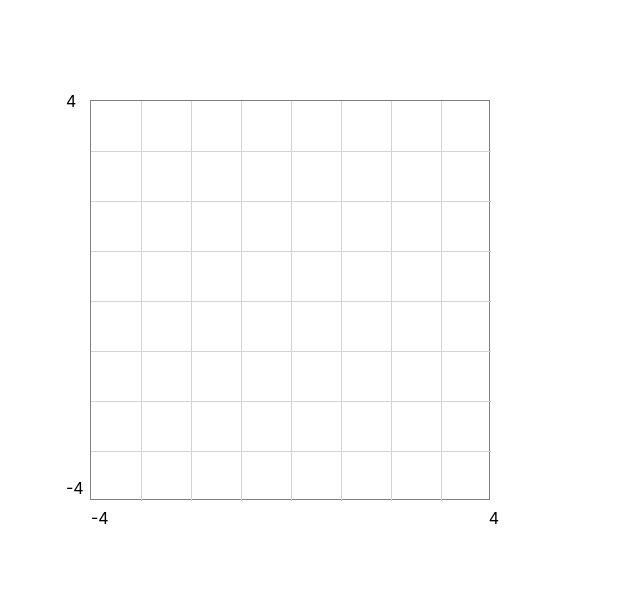
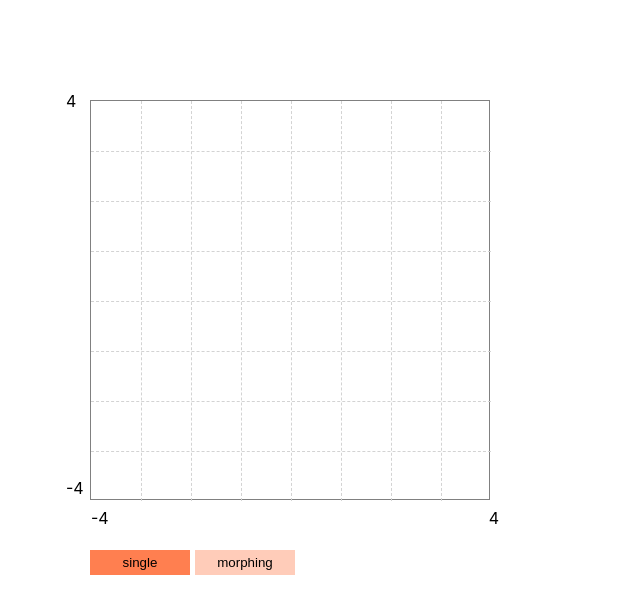
Before and after one commit to yu23ki14/lsp_fe, a Nuxt app: page / in a window 1280 px wide. Shown: the top 614 px of the page, without its empty margins (0-640 px from the left). Built offline with nearby package versions, Linux system fonts and the light colour scheme.

Commit message:
edit beseurl

```diff
--- a/layouts/default.vue
+++ b/layouts/default.vue
@@ -19,6 +19,10 @@ html {
   box-sizing: border-box;
 }
 
+body::-webkit-scrollbar {
+  display: none;
+}
+
 *,
 *:before,
 *:after {
@@ -26,4 +30,16 @@ html {
   margin: 0;
 }
 
+button {
+  border: none;
+  background: white;
+  padding: 5px 10px;
+  cursor: pointer;
+  margin-right: 5px;
+}
+
+button:focus {
+  outline-color: transparent;
+}
+
 </style>
--- a/nuxt.config.js
+++ b/nuxt.config.js
@@ -45,7 +45,7 @@ export default {
 
   axios: {
     // proxyHeaders: false
-    baseURL: "https://31b682f8.ngrok.io",
+    baseURL: "https://062a1b24.ngrok.io",
     retry: { retries: 3 }
   },
   /*
--- a/pages/index.vue
+++ b/pages/index.vue
@@ -1,11 +1,24 @@
 <template lang="pug">
   .page-container.flex-container.flex-between
+    .controller-container
       .controller#controller(@click="predict")
         .controller-x-axis(v-for="n of 7", :style="{left: n*50 + 'px'}")
         .controller-y-axis(v-for="n of 7", :style="{top: n*50 + 'px'}")
         .controller-x
         .controller-y
-
+        .controller-morphing-checkpoint-container
+          .controller-morphing-checkpoint(v-for="(checkpoint, index) in checkpoints", :style="{top: checkpoint.y + 'px', left: checkpoint.x + 'px'}")
+            |{{index + 1}}
+      .mode-changer
+        button(@click="mode='single'", :style="{background: [mode == 'single' ? 'coral' : '']}")
+          |single
+        button(@click="mode='morphing'", :style="{background: [mode == 'morphing' ? 'coral': '']}")
+          |morphing
+      .morphing-controller(v-show="mode=='morphing'")
+        button(@click="get_gif")
+          |generate gif
+        button(@click="checkpoints=[]")
+          |reset
     .image-container.flex-container
       .image-item.flex-container.flex-end(v-for="image in images")
         img(:src="image.image_path")
@@ -22,21 +35,43 @@
 export default {
   data() {
     return {
-      images: []
+      images: [],
+      mode: 'single',
+      checkpoints: [],
+      checkpoints_vector: []
     }
   },
   methods: {
     predict: function (event) {
-      var controller = document.getElementById( "controller" )
-      var clientRect = controller.getBoundingClientRect()
-      var cX = window.pageXOffset + clientRect.left;
-      var cY = window.pageYOffset + clientRect.top;
-      var clickX = event.pageX - cX
-      var clickY = event.pageY - cY
-      var x = Math.round(((clickX / 100) * 2 - 4) * 100) / 100
-      var y = Math.round(((clickY / -100) * 2 + 4) * 100) / 100
-      var vector = [x, y]
+      const controller = document.getElementById( "controller" )
+      const clientRect = controller.getBoundingClientRect()
+      const cX = window.pageXOffset + clientRect.left;
+      const cY = window.pageYOffset + clientRect.top;
+      const clickX = event.pageX - cX
+      const clickY = event.pageY - cY
+      const x = Math.round(((clickX / 100) * 2 - 4) * 100) / 100
+      const y = Math.round(((clickY / -100) * 2 + 4) * 100) / 100
+      const vector = [x, y]
+
+      if (this.mode == 'single') {
         this.get_prediction(vector)
+      } else if (this.mode == 'morphing') {
+        var point = [clickX - 10, clickY - 10]
+        this.drop_checkpoint(vector, point)
+      }
+
+    },
+
+    drop_checkpoint(vector, point) {
+      if (this.checkpoints.length < 5) {
+        this.checkpoints.push({
+          x: point[0],
+          y: point[1]
+        })
+        this.checkpoints_vector.push({
+          vector: vector
+        })
+      }
     },
 
     async get_prediction(vector) {
@@ -46,6 +81,15 @@ export default {
           return false
         });
       return this.show_generated_image(response, vector)
+    },
+
+    async get_gif(){
+      const params = {checkpoints: this.checkpoints_vector}
+      const response = await this.$axios.$post('/api/gif', params)
+        .catch(err=>{
+          return false
+        });
+      return this.show_generated_image(response, params)
     },
 
     async set_weights() {
@@ -78,6 +122,13 @@ export default {
 .flex-end
   align-items: flex-end
 
+.mode-changer
+  margin-top: 50px
+
+  button
+    background: rgba(#ff7f50, .4)
+    min-width: 100px
+
 .controller
   width: 400px
   height: 400px
@@ -85,14 +136,45 @@ export default {
   position: relative
   cursor: pointer
 
+.controller-morphing-checkpoint-container
+  .controller-morphing-checkpoint
+    position: absolute
+    width: 20px
+    height: 20px
+    border-radius: 10px
+    font-size: 12px
+    display: flex
+    justify-content: center
+    align-items: center
+    &:nth-of-type(1)
+      background: #4ee2ce
+    &:nth-of-type(2)
+      background: #b0e24e
+    &:nth-of-type(3)
+      background: #ffda72
+    &:nth-of-type(4)
+      background: #6087f3
+    &:nth-of-type(5)
+      background: #ff8cfb
+
+.morphing-controller
+  margin-top: 15px
+
+  button
+    background: rgba(#6495ed, .4)
+    min-width: 100px
+    &:hover
+      background: #6495ed
+
+
 .controller-x-axis, .controller-y-axis
   position: absolute
-  background: lightgray
 
 .controller-x-axis
   top: 0
   width: 1px
   height: 400px
+  border-right: 1px dashed lightgray
 
 .controller-x
   &:before
@@ -122,6 +204,7 @@ export default {
   left: 0
   width: 400px
   height: 1px
+  border-bottom: 1px dashed lightgray
 
 .image-container
   width: 600px
```
Also changed, not shown: assets/images/cursor.png (added). Lines whose indentation alone changed are shown as unchanged.
